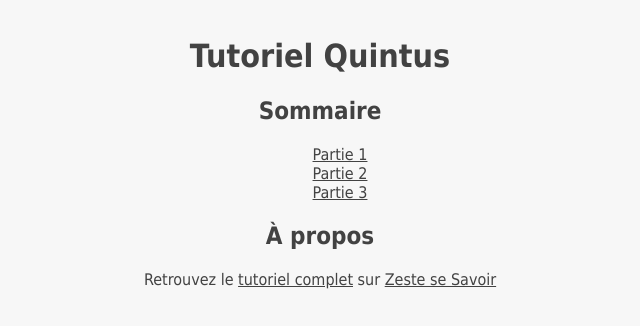
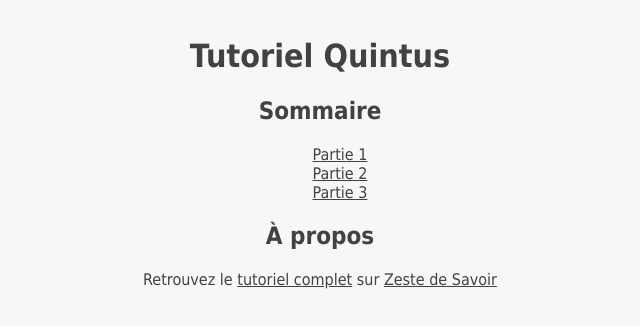
Before and after one commit to viki53/Tuto-Quintus, a plain HTML site: page index.html in a window 1280 px wide. Shown: the full height of the page, 320-960 px from the left. Drawn offline with Linux system fonts and the light colour scheme.

Commit message:
Fix typo + ajout lien public

```diff
--- a/index.html
+++ b/index.html
@@ -17,6 +17,6 @@
 		</ul>
 
 		<h2>À propos</h2>
-		<p>Retrouvez le <a href="" target="_blank">tutoriel complet</a> sur <a href="https://zestedesavoir.com/" target="_blank">Zeste se Savoir</a></p>
+		<p>Retrouvez le <a href="https://zestedesavoir.com/tutoriels/234/creer-un-jeu-html5-avec-quintus/" target="_blank">tutoriel complet</a> sur <a href="https://zestedesavoir.com/" target="_blank">Zeste de Savoir</a></p>
 	</body>
 </html>
```
